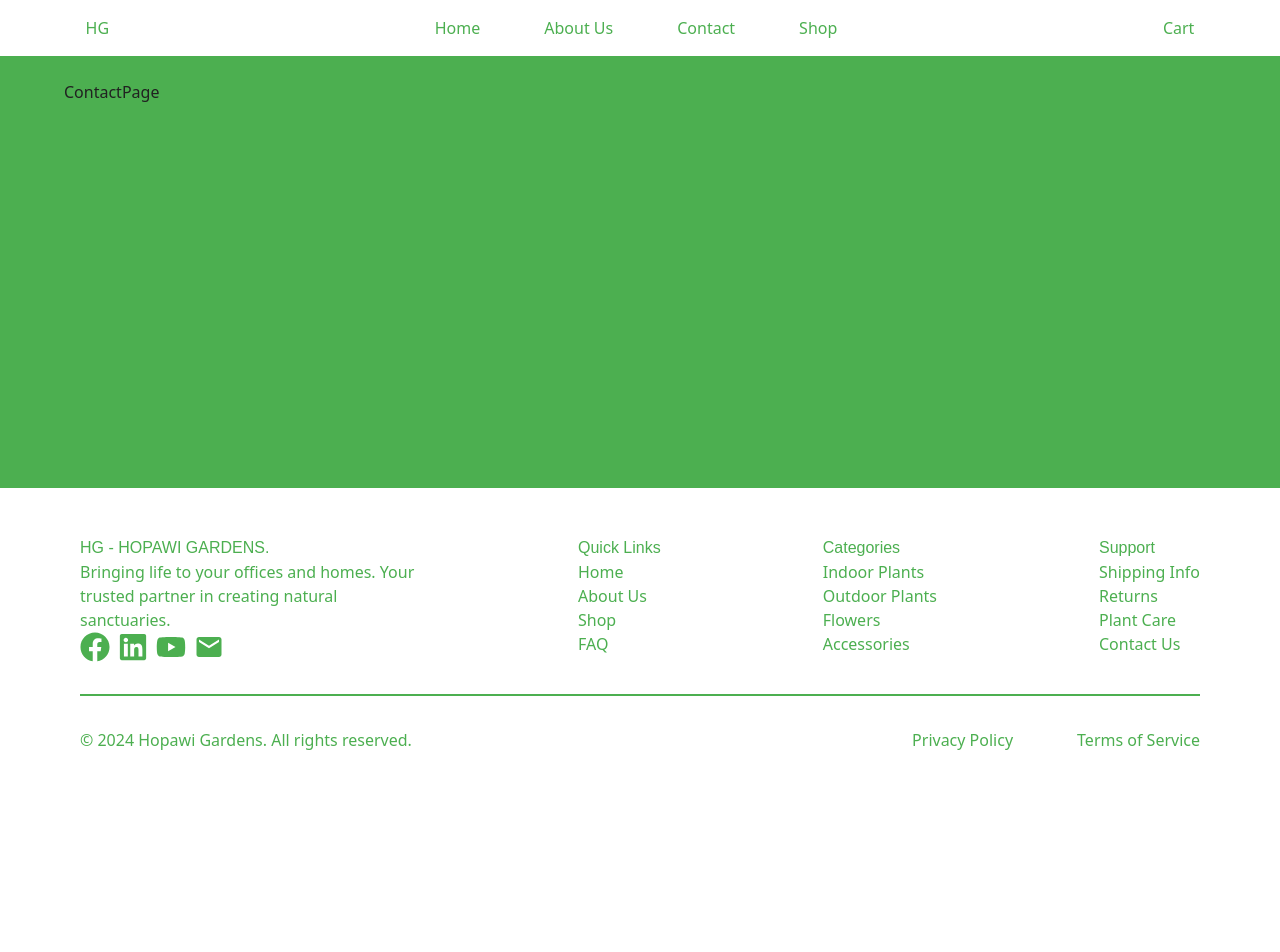
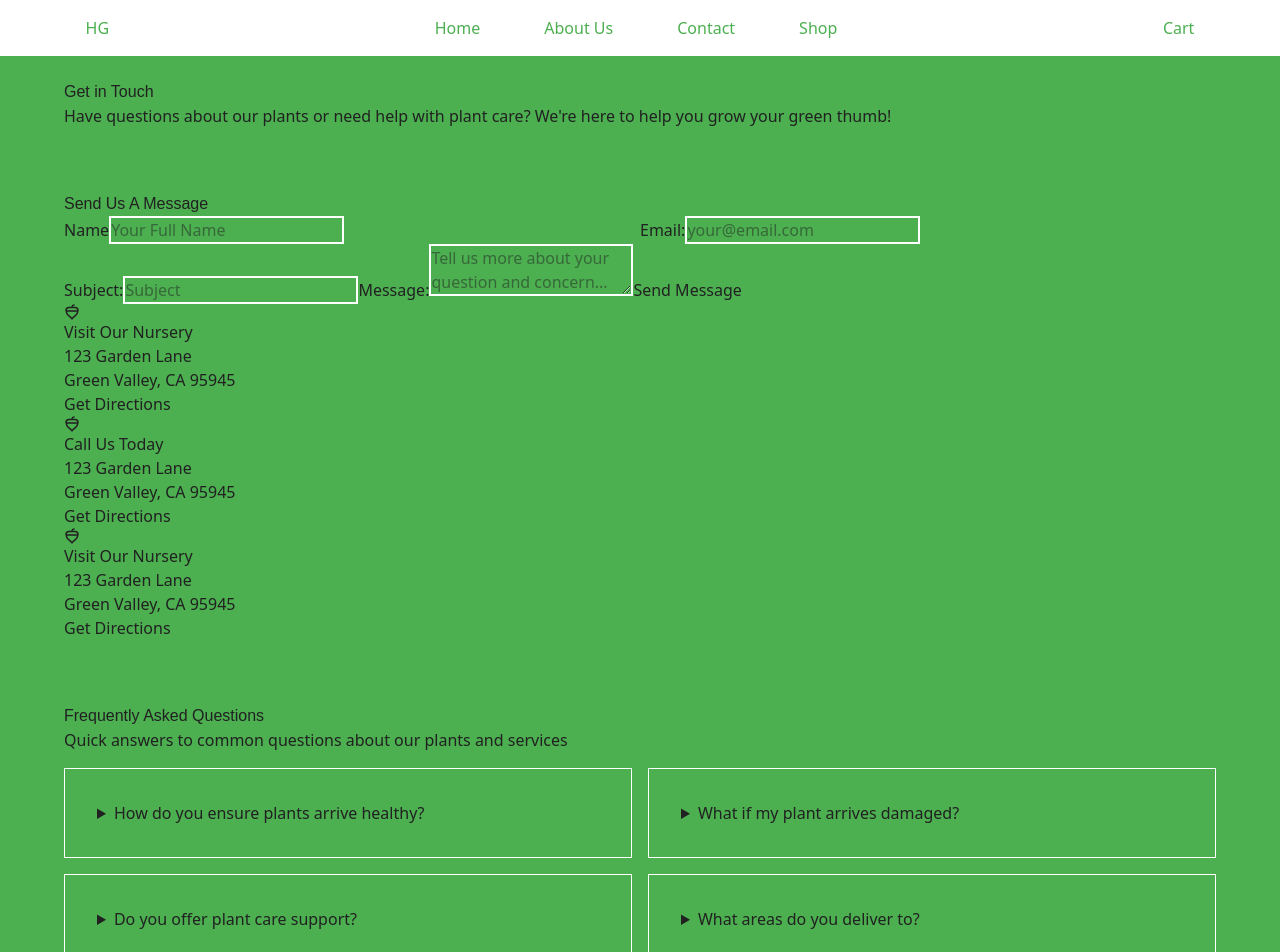
Before and after one commit to MacKibe/hopawiGarden, a React (Vite) app in the folder client/: page /contact in a window 1280 px wide. Shown: the top 952 px of the page. Before the commit the page ends 800 px from the top, so only its background shows below. Built offline with nearby package versions, Linux system fonts and the light colour scheme.

Commit message:
Done with Conact and About Us Page

```diff
--- a/client/src/index.css
+++ b/client/src/index.css
@@ -70,3 +70,6 @@
   p {
     font-family: 'DM Sans', sans-serif;
   } */
+   input, textarea {
+    border: 2px solid var(--primary);
+   }
--- a/client/src/pages/AboutUsPage.tsx
+++ b/client/src/pages/AboutUsPage.tsx
@@ -1,7 +1,97 @@
+import { PiAcorn } from "react-icons/pi";
+import img from "../assets/img_back.jpg"
 const AboutUsPage = () => {
     return(
-        <div>
-            <h1>About Us</h1>
+        <div className="space-y-16 text-[var(--primary)]">
+            {/* Bio */}
+            <section>
+                <h2>About Hopawi Gardens</h2>
+                <h3>
+                    We're passionate about bringing the beauty and benefits of plants into every home. Founded in 2019, we've grown from a small local nursery to a trusted online destination for plant lovers everywhere.
+                </h3>
+            </section>
+            {/* Story */}
+            <section className="flex gap-8 items-center">
+                <div>
+                    <h3>Our Story</h3>
+                    <p>
+                        Hopawi Gardens started with a simple belief: everyone deserves to have beautiful, healthy plants in their life. What began as a weekend farmer's market stall has grown into a thriving online community of plant enthusiasts.
+                    </p>
+                    <p>
+                        We carefully select each plant from trusted growers, ensuring they arrive at your door healthy and ready to thrive. Our team of plant experts is always here to help you succeed in your plant parent journey.
+                    </p>
+                    <p>
+                        Today, we're proud to serve thousands of customers across the country, helping them create green spaces that bring joy, clean air, and natural beauty to their homes.
+                    </p>
+                </div>
+                <img src={img} className="w-[40%] rounded-2xl"/>
+                <div></div>
+            </section>
+            {/* Values */}
+            <section>
+                <h3>Our Values</h3>
+                <h4>The principles that guide everything we do</h4>
+                <div className="grid grid-cols-3 p-8">
+                    <div className="flex flex-col justify-center items-center gap-4">
+                        <PiAcorn />
+                        <h3>Sustainability</h3>
+                        <p>
+                            We source our plants responsibly and use eco-friendly packaging to minimize our environmental impact.
+                        </p>
+                    </div>
+                    <div className="flex flex-col justify-center items-center gap-4">
+                        <PiAcorn/>
+                        <h3>Sustainability</h3>
+                        <p>
+                            We source our plants responsibly and use eco-friendly packaging to minimize our environmental impact.
+                        </p>
+                    </div>
+                    <div className="flex flex-col justify-center items-center gap-4">
+                        <PiAcorn/>
+                        <h3>Sustainability</h3>
+                        <p>
+                            We source our plants responsibly and use eco-friendly packaging to minimize our environmental impact.
+                        </p>
+                    </div>
+                </div>
+            </section>
+            {/* Team */}
+            <section>
+                <h2>Meet Our Team.</h2>
+                <h3>The passionate plant experts behind Hopawi Gardens.</h3>
+                <div className="grid grid-cols-3 gap-8">
+                    <div className="bg-amber-50 rounded-xl">
+                        <div className="w-full h-64 bg-cover bg-center rounded-t-xl" style={{backgroundImage: `url(${img})`}}></div>
+                        <div className="p-8 text-center space-y-4">
+                            <h3>Sarah Johnson</h3>
+                            <h4>Founder & CEO</h4>
+                            <p>Plant enthusiast with 15+ years in horticulture</p>
+                        </div>
+                    </div>
+                    <div className="bg-amber-50 rounded-xl">
+                        <div className="w-full h-64 bg-cover bg-center rounded-t-xl" style={{backgroundImage: `url(${img})`}}></div>
+                        <div className="p-8 text-center space-y-4">
+                            <h3>Sarah Johnson</h3>
+                            <h4>Founder & CEO</h4>
+                            <p>Plant enthusiast with 15+ years in horticulture</p>
+                        </div>
+                    </div>
+                    <div className="bg-amber-50 rounded-xl">
+                        <div className="w-full h-64 bg-cover bg-center rounded-t-xl" style={{backgroundImage: `url(${img})`}}></div>
+                        <div className="p-8 text-center space-y-4">
+                            <h3>Sarah Johnson</h3>
+                            <h4>Founder & CEO</h4>
+                            <p>Plant enthusiast with 15+ years in horticulture</p>
+                        </div>
+                    </div>
+                </div>
+            </section>
+            {/* Call To Action */}
+            <section>
+                <h3>Ready to Start Your Plant Journey?</h3>
+                <h4>Join thousands of happy customers who have transformed their spaces with our beautiful plants.</h4>
+                <button>Shop Now</button>
+            </section>
         </div>
     )
 }
--- a/client/src/pages/ContactPage.tsx
+++ b/client/src/pages/ContactPage.tsx
@@ -1,7 +1,81 @@
+import { PiAcornBold } from "react-icons/pi";
+
 const ContactPage = () => {
     return(
-        <div>
-            <h1>ContactPage</h1>
+        <div className="space-y-16">
+            <section>
+                <h2>Get in Touch</h2>
+                <h3>
+                    Have questions about our plants or need help with plant care? We're here to help you grow your green thumb!
+                </h3>
+            </section>
+            <section className="">
+                <form className="">
+                    <h2>Send Us A Message</h2>
+                    <div className="grid grid-cols-2">
+                        <div>
+                            <label>Name</label>
+                            <input type="text" placeholder="Your Full Name" name="name" id="name" />
+                        </div>
+                        <div>
+                            <label>Email:</label>
+                            <input type="email" placeholder="your@email.com" name="email" id="email" />
+                        </div>
+                    </div>
+                    <label>
+                        Subject:<input type="text" placeholder="Subject" name="subject" id="subject" />
+                    </label>
+                    <label>
+                        Message:<textarea type="text" placeholder="Tell us more about your question and concern..." name="message" id="message" />
+                    </label>
+                    <button type="submit">Send Message</button>
+                </form>
+                <div className="flex flex-col">
+                    <div>
+                        <PiAcornBold/>
+                        <h3>Visit Our Nursery</h3>
+                        <p>123 Garden Lane</p>
+                        <p>Green Valley, CA 95945</p>
+                        <button>Get Directions</button>
+                    </div>
+                    <div>
+                        <PiAcornBold/>
+                        <h3>Call Us Today</h3>
+                        <p>123 Garden Lane</p>
+                        <p>Green Valley, CA 95945</p>
+                        <button>Get Directions</button>
+                    </div>
+                    <div>
+                        <PiAcornBold/>
+                        <h3>Visit Our Nursery</h3>
+                        <p>123 Garden Lane</p>
+                        <p>Green Valley, CA 95945</p>
+                        <button>Get Directions</button>
+                    </div>
+                </div>
+            </section>
+            <section>
+                <h2>Frequently Asked Questions</h2>
+                <h3>Quick answers to common questions about our plants and services</h3>
+                <div className="grid grid-cols-2 gap-4 py-4">
+                    <details className="border-1 border-[var(--primary)] p-8">
+                        <summary>How do you ensure plants arrive healthy?</summary>
+                        We use specialized packaging and work with trusted shipping partners to ensure your plants arrive in perfect condition. All plants are carefully inspected before shipping.
+                    </details>
+                    <details className="border-1 border-[var(--primary)] p-8">
+                        <summary>What if my plant arrives damaged?</summary>
+                        We offer a 30-day guarantee on all plants. If your plant arrives damaged or doesn't thrive within 30 days, we'll replace it or provide a full refund.
+                    </details>
+                    <details className="border-1 border-[var(--primary)] p-8">
+                        <summary>Do you offer plant care support?</summary>
+                        Absolutely! Our team of plant experts is available to help with care questions. You can reach us via email, phone, or our live chat feature.
+                    </details>
+                    <details className="border-1 border-[var(--primary)] p-8">
+                        <summary>What areas do you deliver to?</summary>
+                        We currently deliver to all 50 US states. Shipping times vary by location, typically 3-7 business days for most areas.
+                    </details>
+                </div>
+            </section>
         </div>
     )
 }
--- a/client/src/pages/HomePage.tsx
+++ b/client/src/pages/HomePage.tsx
@@ -8,7 +8,7 @@ import Testimonial from "../components/home/Testimonial";
 
 const HomePage = () => {
     return(
-        <main className="text-[var(--primary)] flex flex-col text-center gap-16">
+        <main className="text-[var(--primary)] text-center space-y-16">
             {/* Landing Section */}
             <section className="flex flex-col justify-around gap-8 w-2xl mx-auto text-center">
                 <h2 className="text-5xl font-bold">Bringing Life To Your <span>Homes</span> And <span>Office Spaces</span></h2>
```
